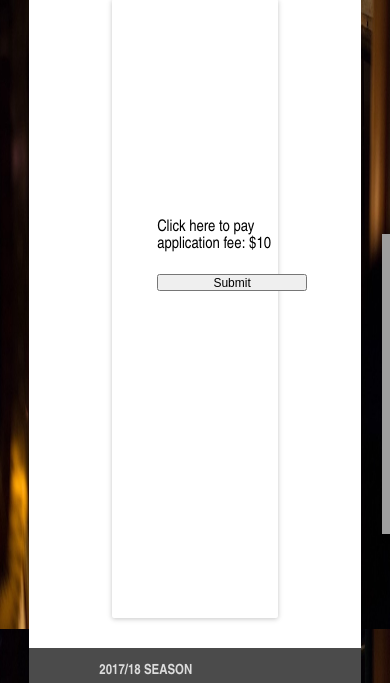
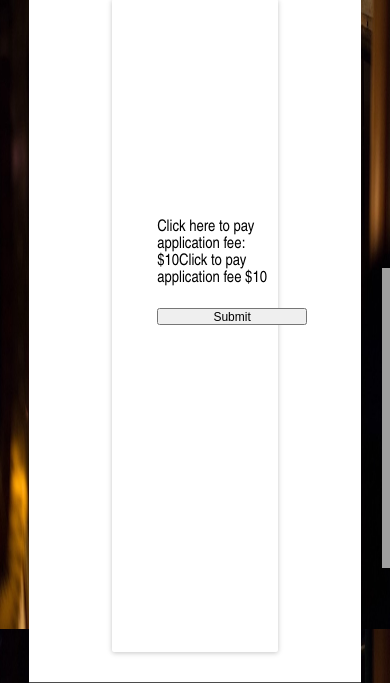
Before and after one commit to dswigart/AuditiON, a Django app: template templates/AuditiON/form.html in a window 390 px wide; the page is wider, and only the part inside the window is pictured. Shown: the part 215-898 px from the top of that part. Run offline with Django 3.2, Linux system fonts and the light colour scheme; the template is opened without the code that fills it, so the values that code supplies are empty; grey boxes are pictures that could not be loaded.

Commit message:
real ugly mobile fix 1.0

```diff
--- a/templates/AuditiON/form.html
+++ b/templates/AuditiON/form.html
@@ -171,7 +171,16 @@
 
     {{ form.work_eligibility }}<br>
 
-    Click here to pay application fee: $10
+    <script type="text/javascript">
+        if (screen.width >= 800) {
+            document.write("Click here to pay application fee: $10");
+        }
+
+        if (screen.width <= 800) {
+            document.write("Click to pay application fee $10");
+        }
+
+    </script>
 
 <br>
 <br>
```
